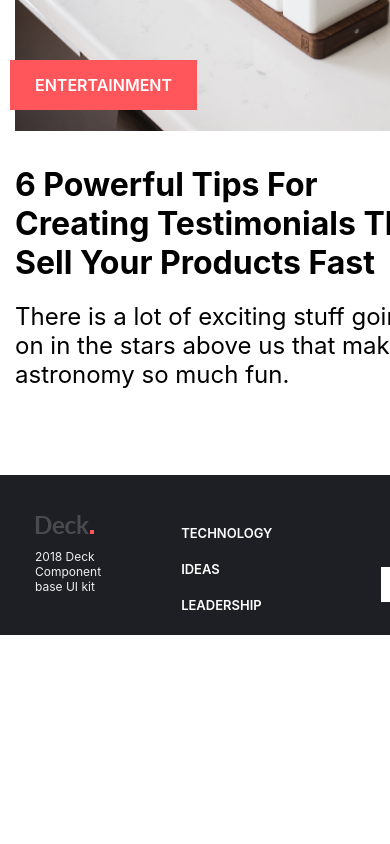
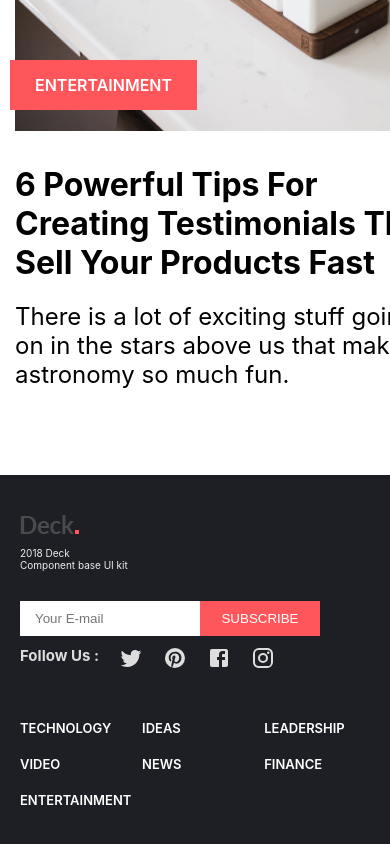
Before and after one commit to parkhyungsuh/Portfolio_smaple, a React (Create React App) app: page / in a window 390 px wide. Shown: the part 1854-2698 px from the top of the page. Before the commit the page ends 2611 px from the top, so only its background shows below. Built offline with nearby package versions, Linux system fonts and the light colour scheme.

Commit message:
Modify footer responsive

```diff
--- a/src/components/Footer.js
+++ b/src/components/Footer.js
@@ -9,45 +9,92 @@ import FacebookIcon from '@material-ui/icons/Facebook';
 
 
 const FooterContainer = styled.div`
+    background-color: #1d1f24;
+    .FooterContainerBox {
         max-width:1440px;
         margin:0 auto;
-    background-color: #1d1f24;
-    height:160px;
+        min-height:160px;
         display:flex;
+        flex-wrap: wrap;
+    }
 `;
 const Copyright = styled.div`
+    width:180px;
     margin-left: 35px;
     color: #eee;
     font-size:12px;
-    padding-top:40px
-`;
-const CopyrightLogo = styled.div`
+    padding-top:40px;
+    @media (max-width:753px){
+        margin-left:20px;
+    }
 `;
 const CopyrightText = styled.p`
+    font-size:10px
 `;
 const Sitemap = styled.div`
+    width:800px;
     display:flex;
     flex-flow: row wrap;
     padding: 50px 0 40px 80px;
+    @media (max-width: 1015px ){
+        width:auto;
+        max-width:600px;
+    }
+    @media (max-width:753px){
+        padding-top:0;
+        padding-left:20px;
+        order:1;
+    }
 `;
 const SitemapItem = styled.div`
-    width:200px;
+    max-width:200px;
+    width:25%;
     font-size:13px;
     font-weight: 600;
     margin-bottom: 20px;
     color: #fff;
+    @media (max-width: 1355px) {
+        width:33%;
+    }
 `;
 const Community = styled.div`
-    width: 300px;
-    height: 70px;
+    min-width: 300px;
     margin-left:auto;
     margin-right:40px;
+    @media (max-width: 1355px) {
+        margin-right: auto;
+        margin-left 40px;
+        display:flex;
+        flex-flow:row-reverse wrap;
+        padding-bottom: 50px
+    }
+    @media (max-width:753px){
+        margin-top:20px;
+        margin-left:20px;
+        margin-right:0;
+    }
+    @media (max-width:605px){
+        width:100%;
+        flex-flow: row wrap;
+    }
 `;
 const CommunitySocial = styled.div`
     margin-top:50px;
     display:flex;
     flex-flow: row-reverse wrap;
     color: #ddd;
+    @media (max-width: 1355px) {
+        margin-top:0;
+        flex-flow: row-reverse nowrap;
+        padding-top: 5px;
+        .MuiSvgIcon-root {
+            margin-left:20px;
+        }
+    }
+    @media (max-width:753px){
+        padding-top: 10px;
+        order:1;
+    }
 `;
 const CommunitySocialTitle = styled.h2`
     display:inline-block;
@@ -55,9 +102,13 @@ const CommunitySocialTitle = styled.h2`
 `;
 const CommunitySubscribe = styled.div`
     margin-top: 18px;
-    width:100%;
+    width:300px;
     height:35px;
     display:flex;
+    @media (max-width: 1355px) {
+        margin-top:0;
+        margin-right:30px;
+    }
 `;
 const CommunitySubscribeInput = styled.input`
     width:180px;
@@ -78,10 +129,11 @@ const CommunitySubscribeBotton = styled.button`
 const Footer = (props) => {
     return (
         <FooterContainer>
+            <div className="FooterContainerBox">
                 <Copyright>
-                <CopyrightLogo>
+                    <div>
                         <img src={logoImg} alt="logo" />
-                </CopyrightLogo>
+                    </div>
                     <CopyrightText>
                         2018 Deck
                         <br />
@@ -110,8 +162,8 @@ const Footer = (props) => {
                         <CommunitySubscribeBotton>SUBSCRIBE</CommunitySubscribeBotton>
                     </CommunitySubscribe>
                 </Community>
+            </div>
         </FooterContainer>
     )
 }
-
 export default Footer;
```
Lines whose indentation alone changed are shown as unchanged.
